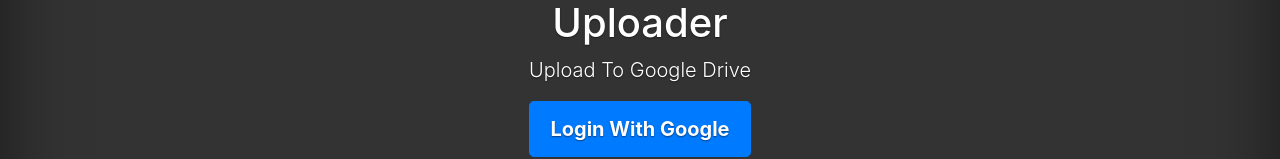
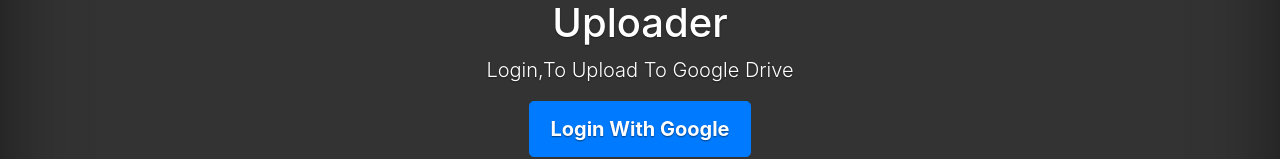
Before and after one commit to luqmanMohammed/OAuth-Drive-Upload, a website: page views/login.html in a window 1280 px wide. Shown: the part 318-477 px from the top of the page. Drawn offline with nearby package versions, Linux system fonts and the light colour scheme; files that its build step writes are made by us from their sources.

Commit message:
style change

```diff
--- a/views/login.html
+++ b/views/login.html
@@ -31,7 +31,7 @@
 
   <main role="main" class="inner cover">
     <h1 class="cover-heading">OAuth2.0 Google Drive File Uploader</h1>
-    <p class="lead">Upload To Google Drive</p>
+    <p class="lead">Login,To Upload To Google Drive</p>
     <p class="lead">
       <a href="/ssd/auth/google" class="btn btn-lg btn-primary">Login With Google</a>
     </p>
```
